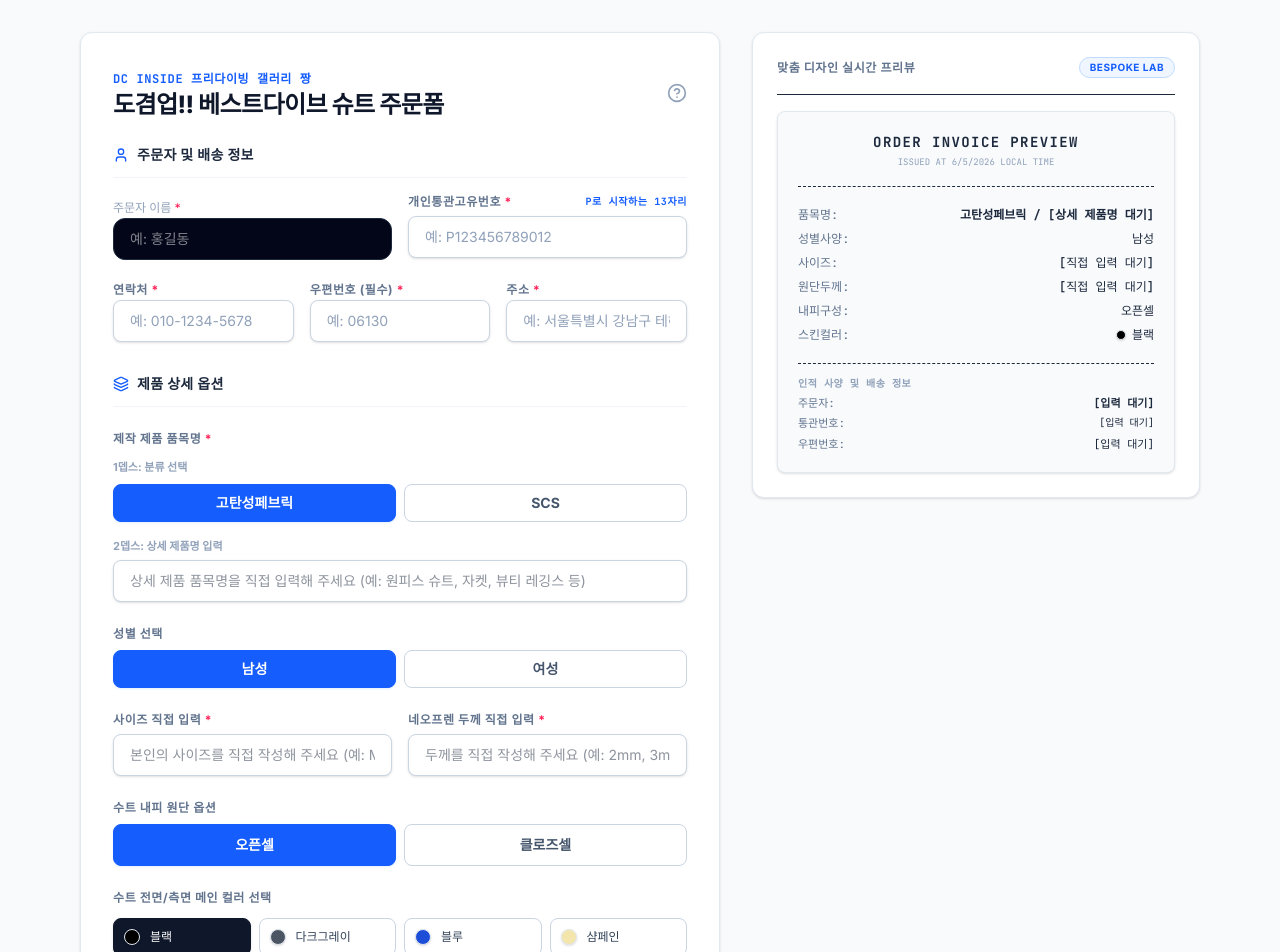
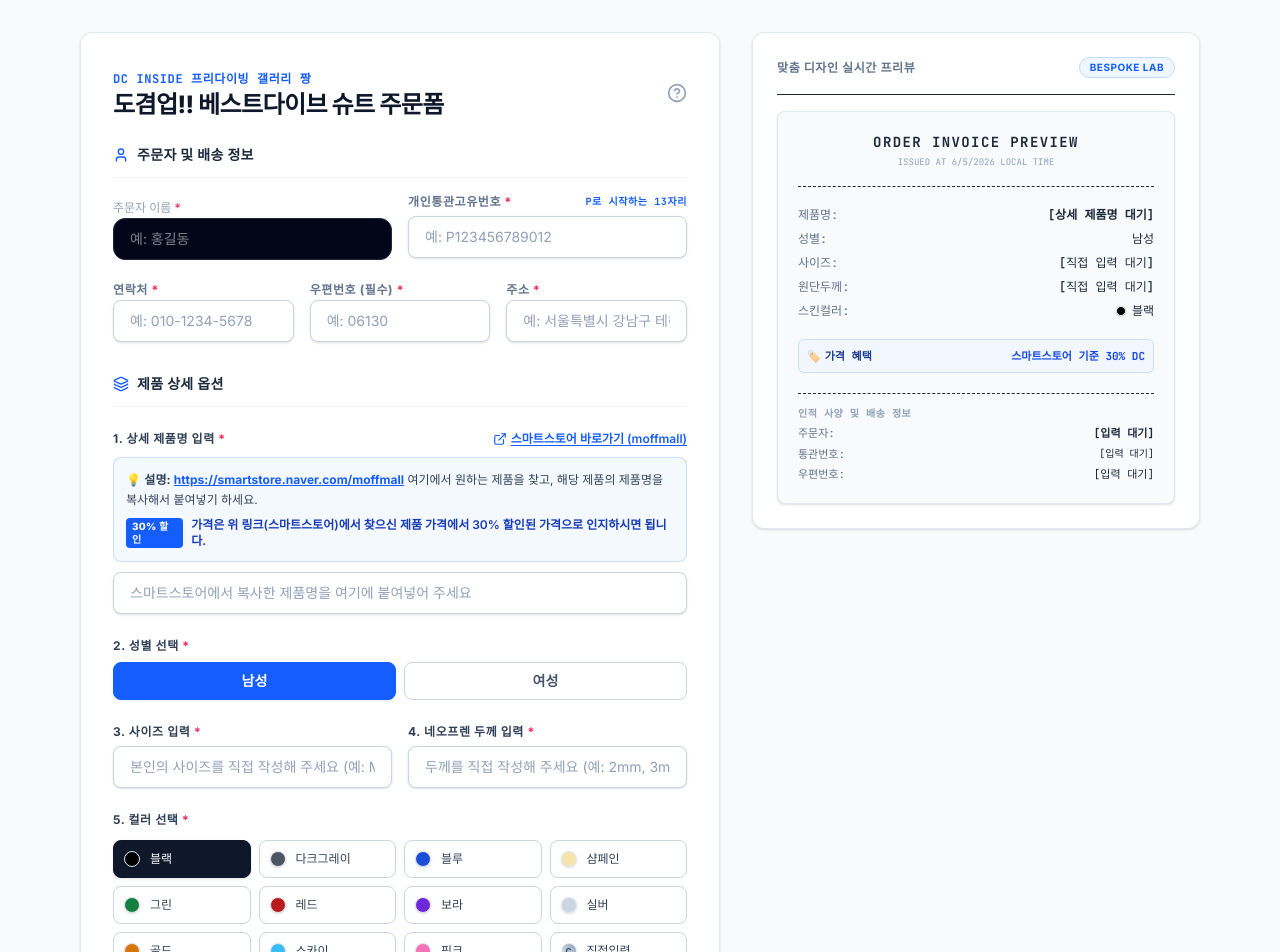
Before and after one commit to 9hyojeong-byte/DCFDG_suit_order, a React (Vite) app: page / in a window 1280 px wide. Shown: the top 952 px of the page. Built offline with nearby package versions, Linux system fonts and the light colour scheme; no server answers.

Commit message:
feat: 제품 상세 옵션 6가지 항목 개편 및 30% 할인 안내 추가

```diff
--- a/src/App.tsx
+++ b/src/App.tsx
@@ -50,8 +50,8 @@ export default function App() {
     postalCode: "",
     address: "",
     phone: "",
-    productName: "고탄성페브릭 - ",
-    liningOption: "오픈셀",
+    productName: "",
+    liningOption: "-",
     color: "블랙",
     gender: "남성",
     thickness: "",
@@ -61,10 +61,6 @@ export default function App() {
     supplyPrice: 0,
     customNotes: ""
   });
-
-  // Track product name 1-depth & 2-depth
-  const [productDepth1, setProductDepth1] = useState<"고탄성페브릭" | "SCS">("고탄성페브릭");
-  const [productDepth2, setProductDepth2] = useState("");
 
   // Keep track of custom input states
   const [isCustomColor, setIsCustomColor] = useState(false);
@@ -120,14 +116,6 @@ export default function App() {
       .catch((err) => console.log("Failed to load server mock submissions:", err));
   }, []);
 
-  // Sync combined product name
-  useEffect(() => {
-    setFormData(prev => ({
-      ...prev,
-      productName: productDepth2.trim() ? `${productDepth1} / ${productDepth2.trim()}` : `${productDepth1}`
-    }));
-  }, [productDepth1, productDepth2]);
-
   const validateForm = () => {
     const errors: Partial<Record<keyof OrderFormData, string>> = {};
     const regexCustoms = /^[pP]\d{12}$/; // Personal customs code: starts with P/p, 12 digits
@@ -157,20 +145,20 @@ export default function App() {
       errors.phone = "올바른 연락처 형식 (e.g. 010-1234-5678)을 작성해주세요.";
     }
 
-    if (!productDepth2.trim()) {
-      errors.productName = "직접 입력할 제품 상세 품목명을 기재해주세요 (2뎁스).";
+    if (!formData.productName.trim()) {
+      errors.productName = "상세 제품명을 입력해주세요.";
     }
 
     if (!formData.size.trim()) {
       errors.size = "사이즈를 직접 기입해주세요.";
     }
 
+    if (!formData.thickness.trim()) {
+      errors.thickness = "네오프렌 두께를 직접 기입해주세요.";
+    }
+
     if (isCustomColor && !customColorText.trim()) {
       errors.color = "직접 입력할 색상을 기재해주세요.";
-    }
-
-    if (!formData.thickness.trim()) {
-      errors.thickness = "네오프렌 두께를 직접 기입해주세요.";
     }
 
     setFormErrors(errors);
@@ -194,10 +182,11 @@ export default function App() {
     setIsSubmitting(true);
 
     // Form final mapping
-    const finalProduct = `${productDepth1} / ${productDepth2.trim()}`;
-    const finalLining = formData.liningOption;
+    const finalProduct = formData.productName.trim();
+    const finalLining = formData.liningOption || "-";
     const finalColor = isCustomColor ? customColorText.trim() : formData.color;
-    const finalThickness = formData.thickness;
+    const finalThickness = formData.thickness.trim();
+    const finalSize = formData.size.trim();
 
     const finalPayload: OrderFormData = {
       ...formData,
@@ -205,6 +194,7 @@ export default function App() {
       liningOption: finalLining,
       color: finalColor,
       thickness: finalThickness,
+      size: finalSize,
       price: 0,
       supplyPrice: 0,
       quantity: 1
@@ -294,26 +284,25 @@ export default function App() {
         setSelectedSubmission(newSubmission);
 
         // Reset form inputs partially
-        setFormData(prev => ({
-          ...prev,
+        setFormData({
           ordererName: "",
           customsId: "",
           postalCode: "",
           address: "",
           phone: "",
-          customNotes: "",
-          liningOption: "오픈셀",
+          productName: "",
+          liningOption: "-",
           color: "블랙",
           gender: "남성",
           thickness: "",
           size: "",
           price: 0,
           supplyPrice: 0,
-          quantity: 1
-        }));
+          quantity: 1,
+          customNotes: ""
+        });
 
         // Reset state inputs
-        setProductDepth2("");
         setCustomColorText("");
         setIsCustomColor(false);
       }
@@ -466,47 +455,59 @@ export default function App() {
                   <h3 className="text-sm font-bold text-slate-800 tracking-wide uppercase font-sans">제품 상세 옵션</h3>
                 </div>
 
-                {/* 1. Product Name Preset (Structured 1-depth and 2-depth) */}
-                <div id="field-productName" className="space-y-3">
-                  <label className="text-xs text-slate-500 font-bold uppercase tracking-wider block">제작 제품 품목명 <span className="text-rose-500">*</span></label>
+                {/* 1. 상세 제품명 입력 */}
+                <div id="field-productName" className="space-y-2.5">
+                  <div className="flex flex-col sm:flex-row sm:items-center sm:justify-between gap-1">
+                    <label className="text-xs text-slate-700 font-bold uppercase tracking-wider block">
+                      1. 상세 제품명 입력 <span className="text-rose-500">*</span>
+                    </label>
+                    <a
+                      href="https://smartstore.naver.com/moffmall"
+                      target="_blank"
+                      rel="noopener noreferrer"
+                      className="inline-flex items-center gap-1 text-xs text-blue-600 hover:text-blue-700 font-semibold underline underline-offset-2 hover:opacity-85 transition-opacity"
+                    >
+                      <ExternalLink className="w-3.5 h-3.5" />
+                      스마트스토어 바로가기 (moffmall)
+                    </a>
+                  </div>
 
-                  <div className="space-y-2">
-                    <span className="text-[11px] text-slate-400 font-bold block">1뎁스: 분류 선택</span>
-                    <div className="grid grid-cols-2 gap-2">
-                      {(["고탄성페브릭", "SCS"] as const).map((opt) => (
-                        <button
-                          type="button"
-                          key={opt}
-                          onClick={() => setProductDepth1(opt)}
-                          className={`py-2 px-3 text-xs md:text-sm font-bold rounded-lg border transition-all duration-200 cursor-pointer text-center ${
-                            productDepth1 === opt
-                              ? "bg-blue-600 border-blue-600 text-white shadow-sm shadow-blue-500/10"
-                              : "bg-white border-slate-300 text-slate-600 hover:border-slate-400 hover:bg-slate-50"
-                          }`}
+                  {/* 설명 안내 상자 */}
+                  <div className="p-3 bg-blue-50/70 border border-blue-200/80 rounded-lg text-xs space-y-1.5">
+                    <p className="text-slate-700 leading-relaxed">
+                      💡 <strong>설명:</strong>{" "}
+                      <a
+                        href="https://smartstore.naver.com/moffmall"
+                        target="_blank"
+                        rel="noopener noreferrer"
+                        className="text-blue-600 font-bold underline hover:text-blue-800"
                       >
-                          {opt}
-                        </button>
-                      ))}
+                        https://smartstore.naver.com/moffmall
+                      </a>{" "}
+                      여기에서 원하는 제품을 찾고, 해당 제품의 제품명을 복사해서 붙여넣기 하세요.
+                    </p>
+                    <div className="flex items-center gap-2 pt-0.5 text-blue-800 font-semibold">
+                      <span className="inline-block px-1.5 py-0.5 bg-blue-600 text-white rounded text-[10px] font-extrabold tracking-wide">30% 할인</span>
+                      <span>가격은 위 링크(스마트스토어)에서 찾으신 제품 가격에서 30% 할인된 가격으로 인지하시면 됩니다.</span>
                     </div>
                   </div>
 
-                  <div className="space-y-1.5 pt-1">
-                    <span className="text-[11px] text-slate-400 font-bold block">2뎁스: 상세 제품명 입력</span>
                   <input
                     type="text"
                     required
-                      placeholder="상세 제품 품목명을 직접 입력해 주세요 (예: 원피스 슈트, 자켓, 뷰티 레깅스 등)"
-                      value={productDepth2}
-                      onChange={(e) => setProductDepth2(e.target.value)}
-                      className={`w-full text-sm bg-white border ${formErrors.productName ? 'border-rose-500' : 'border-slate-300'} rounded-lg px-4 py-2.5 text-slate-850 placeholder:text-slate-450 focus:outline-none focus:ring-2 focus:ring-blue-500/20 focus:border-blue-500 transition-all shadow-sm`}
+                    placeholder="스마트스토어에서 복사한 제품명을 여기에 붙여넣어 주세요"
+                    value={formData.productName}
+                    onChange={(e) => setFormData(prev => ({ ...prev, productName: e.target.value }))}
+                    className={`w-full text-sm bg-white border ${formErrors.productName ? 'border-rose-500 focus:ring-rose-500/10' : 'border-slate-300'} rounded-lg px-4 py-2.5 text-slate-850 placeholder:text-slate-400 focus:outline-none focus:ring-2 focus:ring-blue-500/20 focus:border-blue-500 transition-all shadow-sm`}
                   />
                   {formErrors.productName && <p className="text-[11px] text-rose-500 font-semibold">{formErrors.productName}</p>}
                 </div>
-                </div>
 
-                {/* 2. Gender Selection (Only Male and Female) */}
+                {/* 2. 성별 선택 */}
                 <div id="field-gender" className="space-y-2">
-                  <span className="text-xs text-slate-500 font-bold uppercase tracking-wider block font-sans">성별 선택</span>
+                  <span className="text-xs text-slate-700 font-bold uppercase tracking-wider block font-sans">
+                    2. 성별 선택 <span className="text-rose-500">*</span>
+                  </span>
                   <div className="grid grid-cols-2 gap-2">
                     {(["남성", "여성"] as const).map((g) => (
                       <button
@@ -525,61 +526,46 @@ export default function App() {
                   </div>
                 </div>
 
-                {/* 3. Direct inputs side-by-side for sizing & thickness */}
+                {/* 3 & 4. 사이즈 입력 & 네오프렌 두께 입력 */}
                 <div className="grid grid-cols-1 md:grid-cols-2 gap-4">
-                  {/* Size Custom Text Input */}
+                  {/* 3. 사이즈 입력 */}
                   <div id="field-size" className="space-y-1.5">
-                    <label className="text-xs text-slate-500 font-bold uppercase tracking-wider block font-sans">사이즈 직접 입력 <span className="text-rose-500">*</span></label>
+                    <label className="text-xs text-slate-700 font-bold uppercase tracking-wider block font-sans">
+                      3. 사이즈 입력 <span className="text-rose-500">*</span>
+                    </label>
                     <input
                       type="text"
                       required
                       placeholder="본인의 사이즈를 직접 작성해 주세요 (예: M, L, ML 등)"
                       value={formData.size}
                       onChange={(e) => setFormData(prev => ({ ...prev, size: e.target.value }))}
-                      className={`w-full text-sm bg-white border ${formErrors.size ? 'border-rose-500 focus:ring-rose-500/10' : 'border-slate-300'} rounded-lg px-4 py-2.5 text-slate-850 placeholder:text-slate-450 focus:outline-none focus:ring-2 focus:ring-blue-500/20 focus:border-blue-500 transition-all shadow-sm`}
+                      className={`w-full text-sm bg-white border ${formErrors.size ? 'border-rose-500 focus:ring-rose-500/10' : 'border-slate-300'} rounded-lg px-4 py-2.5 text-slate-850 placeholder:text-slate-400 focus:outline-none focus:ring-2 focus:ring-blue-500/20 focus:border-blue-500 transition-all shadow-sm`}
                     />
                     {formErrors.size && <p className="text-[11px] text-rose-500 font-semibold">{formErrors.size}</p>}
                   </div>
 
-                  {/* Neoprene Thickness Custom Text Input */}
+                  {/* 4. 네오프렌 두께 입력 */}
                   <div id="field-thickness" className="space-y-1.5">
-                    <label className="text-xs text-slate-500 font-bold uppercase tracking-wider block font-sans">네오프렌 두께 직접 입력 <span className="text-rose-500">*</span></label>
+                    <label className="text-xs text-slate-700 font-bold uppercase tracking-wider block font-sans">
+                      4. 네오프렌 두께 입력 <span className="text-rose-500">*</span>
+                    </label>
                     <input
                       type="text"
                       required
                       placeholder="두께를 직접 작성해 주세요 (예: 2mm, 3mm, 5mm 등)"
                       value={formData.thickness}
                       onChange={(e) => setFormData(prev => ({ ...prev, thickness: e.target.value }))}
-                      className={`w-full text-sm bg-white border ${formErrors.thickness ? 'border-rose-500 focus:ring-rose-500/10' : 'border-slate-300'} rounded-lg px-4 py-2.5 text-slate-850 placeholder:text-slate-450 focus:outline-none focus:ring-2 focus:ring-blue-500/20 focus:border-blue-500 transition-all shadow-sm`}
+                      className={`w-full text-sm bg-white border ${formErrors.thickness ? 'border-rose-500 focus:ring-rose-500/10' : 'border-slate-300'} rounded-lg px-4 py-2.5 text-slate-850 placeholder:text-slate-400 focus:outline-none focus:ring-2 focus:ring-blue-500/20 focus:border-blue-500 transition-all shadow-sm`}
                     />
                     {formErrors.thickness && <p className="text-[11px] text-rose-500 font-semibold">{formErrors.thickness}</p>}
                   </div>
                 </div>
 
-                {/* 4. Lining Options (오픈셀 & 클로즈셀) */}
-                <div id="field-liningOption" className="space-y-2">
-                  <span className="text-xs text-slate-500 font-bold uppercase tracking-wider block font-sans">수트 내피 원단 옵션</span>
-                  <div className="grid grid-cols-2 gap-2">
-                    {(["오픈셀", "클로즈셀"] as const).map((opt) => (
-                      <button
-                        type="button"
-                        key={opt}
-                        onClick={() => setFormData(prev => ({ ...prev, liningOption: opt }))}
-                        className={`py-2.5 px-4 text-xs md:text-sm font-bold rounded-lg border transition-all duration-200 cursor-pointer text-center ${
-                          formData.liningOption === opt
-                            ? "bg-blue-600 border-blue-600 text-white shadow-sm shadow-blue-500/10"
-                            : "bg-white border-slate-300 text-slate-600 hover:border-slate-400 hover:bg-slate-50"
-                        }`}
-                      >
-                        {opt}
-                      </button>
-                    ))}
-                  </div>
-                </div>
-
-                {/* 5. Custom Color Selection */}
+                {/* 5. 컬러 선택 */}
                 <div id="field-color" className="space-y-3">
-                  <span className="text-xs text-slate-500 font-bold uppercase tracking-wider block font-sans">수트 전면/측면 메인 컬러 선택</span>
+                  <span className="text-xs text-slate-700 font-bold uppercase tracking-wider block font-sans">
+                    5. 컬러 선택 <span className="text-rose-500">*</span>
+                  </span>
                   <div className="grid grid-cols-2 sm:grid-cols-4 gap-2">
                     {COLOR_PRESETS.map((col, idx) => (
                       <button
@@ -636,20 +622,11 @@ export default function App() {
                   </AnimatePresence>
                 </div>
 
-              </div>
-
-              {/* SECTION C: 특별 요구사항 및 커스텀 기재 */}
-              <div className="space-y-4">
-                <div className="flex items-center gap-2 border-b border-slate-100 pb-3">
-                  <FileText className="w-4 h-4 text-blue-600" />
-                  <h3 className="text-sm font-bold text-slate-800 tracking-wide uppercase font-sans">특별 요구사항 및 상세 지시</h3>
-                </div>
-
-                {/* Custom Notes & Special Requirements requests */}
-                <div id="field-customNotes" className="space-y-1.5">
-                  <label className="text-xs text-slate-500 font-bold uppercase tracking-wider flex items-center justify-between">
-                    <span>커스텀 요구사항 및 제조 지시 기재</span>
-                    <span className="text-[10px] text-slate-400 font-medium">상세 기재</span>
+                {/* 6. 추가 요구사항 작성 */}
+                <div id="field-customNotes" className="space-y-1.5 pt-2 border-t border-slate-100">
+                  <label className="text-xs text-slate-700 font-bold uppercase tracking-wider flex items-center justify-between">
+                    <span>6. 추가 요구사항 작성</span>
+                    <span className="text-[10px] text-slate-400 font-medium">선택 사항</span>
                   </label>
                   <textarea
                     rows={4}
@@ -659,6 +636,7 @@ export default function App() {
                     className="w-full text-sm bg-white border border-slate-300 rounded-lg px-4 py-3 text-slate-850 focus:outline-none focus:ring-2 focus:ring-blue-500/20 focus:border-blue-500 placeholder:text-slate-400 shadow-sm transition-all"
                   />
                 </div>
+
               </div>
 
               {/* Server actions footer */}
@@ -739,13 +717,13 @@ export default function App() {
                 <div className="space-y-2 text-xs">
                   {/* Form detail items */}
                   <div className="flex justify-between">
-                    <span className="text-slate-500">품목명:</span>
+                    <span className="text-slate-500">제품명:</span>
                     <span className="text-slate-800 font-bold max-w-[200px] truncate text-right">
-                      {productDepth1} / {productDepth2 || "[상세 제품명 대기]"}
+                      {formData.productName || "[상세 제품명 대기]"}
                     </span>
                   </div>
                   <div className="flex justify-between">
-                    <span className="text-slate-500">성별사양:</span>
+                    <span className="text-slate-500">성별:</span>
                     <span className="text-slate-800 font-medium">{formData.gender || "미정"}</span>
                   </div>
                   <div className="flex justify-between">
@@ -755,12 +733,6 @@ export default function App() {
                   <div className="flex justify-between">
                     <span className="text-slate-500">원단두께:</span>
                     <span className="text-slate-800 font-medium">{formData.thickness || "[직접 입력 대기]"}</span>
-                  </div>
-                  <div className="flex justify-between">
-                    <span className="text-slate-500">내피구성:</span>
-                    <span className="text-slate-800 font-medium max-w-[200px] truncate text-right">
-                      {formData.liningOption}
-                    </span>
                   </div>
                   <div className="flex justify-between items-center">
                     <span className="text-slate-500">스킨컬러:</span>
@@ -776,6 +748,14 @@ export default function App() {
                       )}
                     </span>
                   </div>
+                </div>
+
+                {/* 가격 안내 배너 */}
+                <div className="bg-blue-50/80 border border-blue-200/80 rounded-md p-2 text-[11px] text-blue-900 flex items-center justify-between">
+                  <span className="font-bold flex items-center gap-1">
+                    <span>🏷️</span> 가격 혜택
+                  </span>
+                  <span className="font-bold text-blue-700">스마트스토어 기준 30% DC</span>
                 </div>
 
                 <div className="border-t border-dashed border-slate-250 pt-3">
@@ -856,15 +836,15 @@ export default function App() {
                   <p className="text-slate-300">----------------------------------------</p>
 
                   <div className="flex justify-between text-[13px] font-bold text-slate-950 bg-slate-50 p-2 rounded border border-slate-200">
-                    <span>주문 제품 사양:</span>
-                    <span>{selectedSubmission.data.productName}</span>
+                    <span>주문 제품명:</span>
+                    <span className="max-w-[210px] truncate text-right font-extrabold">{selectedSubmission.data.productName}</span>
                   </div>
                   <div className="flex justify-between">
-                    <span>성별 적용 구조:</span>
-                    <span className="text-slate-950">{selectedSubmission.data.gender}</span>
+                    <span>성별:</span>
+                    <span className="text-slate-950 font-bold">{selectedSubmission.data.gender}</span>
                   </div>
                   <div className="flex justify-between">
-                    <span>기제 사이즈 규정:</span>
+                    <span>사이즈:</span>
                     <span className="text-slate-950 font-semibold">{selectedSubmission.data.size}</span>
                   </div>
                   <div className="flex justify-between">
@@ -872,12 +852,12 @@ export default function App() {
                     <span className="text-slate-950">{selectedSubmission.data.thickness}</span>
                   </div>
                   <div className="flex justify-between">
-                    <span>적용 사양 내피:</span>
-                    <span className="text-slate-950">{selectedSubmission.data.liningOption}</span>
+                    <span>선택 컬러:</span>
+                    <span className="text-slate-950 font-medium">{selectedSubmission.data.color}</span>
                   </div>
-                  <div className="flex justify-between">
-                    <span>스킨 원 톤 컬러:</span>
-                    <span className="text-slate-950 font-medium">{selectedSubmission.data.color}</span>
+                  <div className="flex justify-between text-[11px] text-blue-700 font-semibold">
+                    <span>가격 적용 혜택:</span>
+                    <span>스마트스토어 판매가 기준 30% 할인</span>
                   </div>
                   <p className="text-slate-300">----------------------------------------</p>
 
```
Also changed, not shown: 1 other file (tests, documents, lock files or other folders). Lines whose indentation alone changed are shown as unchanged.
